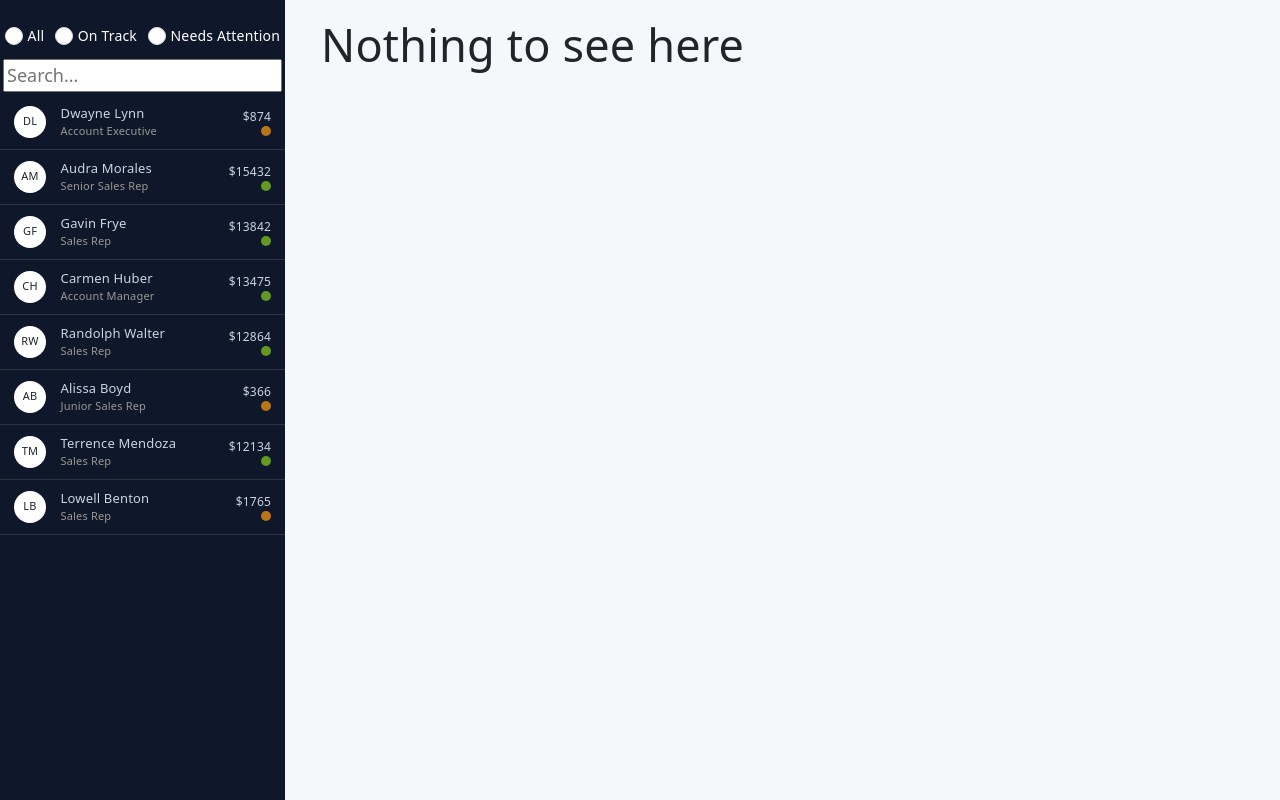
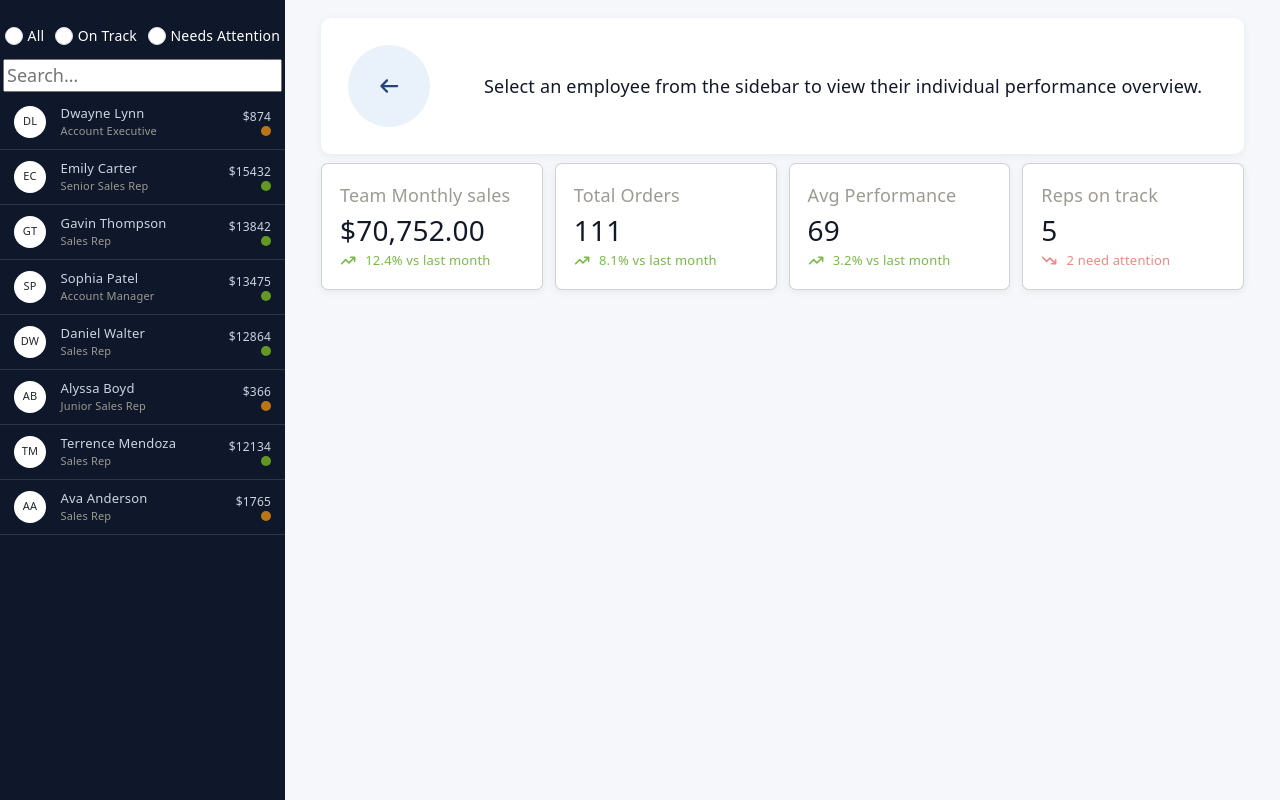
Before and after one commit to mdodd8/saas-dashboard, a React (Vite) app: page / in a window 1280 px wide. Built offline with nearby package versions, Linux system fonts and the light colour scheme.

Commit message:
empty dashboard metrics

```diff
--- a/src/App.tsx
+++ b/src/App.tsx
@@ -20,7 +20,7 @@ function App() {
             <div className="main" id="main">
                 {selectedEmployee
                     ? <EmployeeOverview employee={selectedEmployee} />
-                    : <EmptyDashboard />
+                    : <EmptyDashboard  />
                 }
             </div>
         </>
--- a/src/Components/EmptyState/EmptyDashboard.tsx
+++ b/src/Components/EmptyState/EmptyDashboard.tsx
@@ -1,6 +1,50 @@
+import MetricCard from "../Metrics/MetricCard.tsx";
+import {getAveragePerformance, getOnTrackEmployees, getTotalOrders, getTotalSales} from "../../Utils/TeamUtils.ts"
+import {faArrowTrendDown, faArrowTrendUp, faArrowLeft} from "@fortawesome/free-solid-svg-icons";
+import {employeesDataList} from "../../Data/EmployeesDataList.ts"
+import {FontAwesomeIcon} from "@fortawesome/react-fontawesome";
+
+
+
+
 function EmptyDashboard() {
+
+     console.log(getOnTrackEmployees(employeesDataList));
     return (
-        <h1>Nothing to see here</h1>
+        <>
+            <div className="overview-widget d-flex flex-row gap-5 align-items-center">
+                <div className="emp-header-av">
+                    <FontAwesomeIcon icon={faArrowLeft}/>
+                    </div>
+                <div className="d-flex flex-column">
+                    <p style={{margin: '0'}}>Select an employee from the sidebar to view their individual performance overview.</p>
+                </div>
+            </div>
+            <main>
+                <div className="common-row">
+                    <MetricCard label="Team Monthly sales" value={getTotalSales(employeesDataList).toLocaleString('en-US', {
+                        style: 'currency',
+                        currency: 'USD'
+                    })} icon={faArrowTrendUp} subtext={`12.4% vs last month`}
+                                colorClass="green-text"/>
+                    <MetricCard label="Total Orders"
+                                value={getTotalOrders(employeesDataList).toLocaleString()}
+                                icon={faArrowTrendUp}
+                                subtext={`8.1% vs last month`}
+                                colorClass={'green-text'}/>
+                    <MetricCard label="Avg Performance"
+                                value={`${getAveragePerformance(employeesDataList).toLocaleString()}`}
+                                icon={faArrowTrendUp} subtext="3.2% vs last month"
+                                colorClass={'green-text'}/>
+                    <MetricCard label="Reps on track"
+                                value={`${getOnTrackEmployees(employeesDataList).length.toLocaleString()}`}
+                                icon={faArrowTrendDown}
+                                subtext={'2 need attention'}
+                                colorClass={ 'red-text' }
+                    />
+                </div>
+            </main>
+        </>
     )
 }
 
--- a/src/Components/RevenueLineChart.tsx
+++ b/src/Components/RevenueLineChart.tsx
@@ -38,7 +38,7 @@ function LineChartComponent({ data, employeeName }: QuarterlyChartProps) {
                         <Line
                             type="monotone"
                             dataKey="team"
-                            stroke="#F5C400"
+                            stroke="#dea145"
                             name="Team average"
                             strokeWidth={2}
                             strokeDasharray="4 3"
--- a/src/Components/Sidebar/Sidebar.tsx
+++ b/src/Components/Sidebar/Sidebar.tsx
@@ -4,7 +4,7 @@ import {useState} from "react";
 import {isOnTrack, getInitials} from "../../Utils/EmployeeUtils.ts";
 
 interface SidebarProps {
-    employees?: Employee[];   // optional with default
+    employees?: Employee[];
     selectedId: number | null;
     onSelect: (employee: Employee) => void;
 }
--- a/src/Data/EmployeesDataList.ts
+++ b/src/Data/EmployeesDataList.ts
@@ -12,7 +12,7 @@ export const employeesDataList = [
         ],
         orders:[{id:1042,client:'Apex Corp',amount:'$874',status:'fulfilled'},{id:1043,client:'Nova Ltd',amount:'$320',status:'pending'},{id:1044,client:'Bright Co',amount:'$150',status:'returned'}]
     },
-    {id:2,name:'Audra Morales',role:'Senior Sales Rep',tenure:'5 yrs',sales:15432,ordersCompleted:24,target:18000,commission:1543,attendance:97,performance:86,satisfaction:91,color:1,
+    {id:2,name:'Emily Carter',role:'Senior Sales Rep',tenure:'5 yrs',sales:15432,ordersCompleted:24,target:18000,commission:1543,attendance:97,performance:86,satisfaction:91,color:1,
         quarterly:[9000,32500,24800,25432],teamQ:[38000,41000,44000,46000],
         activity:[
             {icon:faTrophy,bg:'#E1F5EE',text:'Hit 86% of quarterly target — personal best',time:'1h ago', createdAt: '2026-05-25T18:07:00'},
@@ -22,7 +22,7 @@ export const employeesDataList = [
         ],
         orders:[{id:1045,client:'Summit Inc',amount:'$4,200',status:'fulfilled'},{id:1046,client:'Delta LLC',amount:'$3,800',status:'fulfilled'},{id:1047,client:'Ridge Co',amount:'$2,100',status:'pending'}]
     },
-    {id:3,name:'Gavin Frye',role:'Sales Rep',tenure:'2 yrs',sales:13842,ordersCompleted:19,target:15000,commission:1384,attendance:88,performance:79,satisfaction:83,color:2,
+    {id:3,name:'Gavin Thompson',role:'Sales Rep',tenure:'2 yrs',sales:13842,ordersCompleted:19,target:15000,commission:1384,attendance:88,performance:79,satisfaction:83,color:2,
         quarterly:[9000,11200,12900,13842],teamQ:[38000,41000,44000,46000],
         activity:[
             {icon:faReceipt,bg:'#EEEDFE',text:'Closed Horizon deal — $2,400',time:'3h ago', createdAt: '2026-05-25T16:37:00'},
@@ -32,7 +32,7 @@ export const employeesDataList = [
         ],
         orders:[{id:1048,client:'Horizon LLC',amount:'$2,400',status:'fulfilled'},{id:1049,client:'Peak Corp',amount:'$1,900',status:'fulfilled'},{id:1050,client:'Atlas Ltd',amount:'$800',status:'pending'}]
     },
-    {id:4,name:'Carmen Huber',role:'Account Manager',tenure:'4 yrs',sales:13475,ordersCompleted:21,target:16000,commission:1348,attendance:95,performance:84,satisfaction:89,color:3,
+    {id:4,name:'Sophia Patel',role:'Account Manager',tenure:'4 yrs',sales:13475,ordersCompleted:21,target:16000,commission:1348,attendance:95,performance:84,satisfaction:89,color:3,
         quarterly:[20000,31800,13000,33475],teamQ:[38000,41000,44000,46000],
         activity:[
             {icon:faArrowsRotate,bg:'#FAEEDA',text:'Renewed 2 annual contracts this month',time:'5h ago', createdAt: '2026-05-25T15:04:00'},
@@ -42,7 +42,7 @@ export const employeesDataList = [
         ],
         orders:[{id:1051,client:'Crest Partners',amount:'$1,800',status:'fulfilled'},{id:1052,client:'Orion LLC',amount:'$2,200',status:'fulfilled'},{id:1053,client:'Maple Inc',amount:'$900',status:'pending'}]
     },
-    {id:5,name:'Randolph Walter',role:'Sales Rep',tenure:'1 yr',sales:12864,ordersCompleted:17,target:14000,commission:1286,attendance:91,performance:76,satisfaction:80,color:4,
+    {id:5,name:'Daniel Walter',role:'Sales Rep',tenure:'1 yr',sales:12864,ordersCompleted:17,target:14000,commission:1286,attendance:91,performance:76,satisfaction:80,color:4,
         quarterly:[6000,9500,24800,27864],teamQ:[38000,41000,44000,46000],
         activity:[
             {icon:faReceipt,bg:'#FAECE7',text:'Closed first enterprise deal — $3,100',time:'Today', createdAt: '2026-05-25T13:28:00'},
@@ -52,12 +52,12 @@ export const employeesDataList = [
         ],
         orders:[{id:1054,client:'Zenith Corp',amount:'$3,100',status:'fulfilled'},{id:1055,client:'Blue Ridge',amount:'$1,400',status:'pending'},{id:1056,client:'Coda LLC',amount:'$600',status:'returned'}]
     },
-    {id:6,name:'Alissa Boyd',role:'Junior Sales Rep',tenure:'6 mo',sales:366,ordersCompleted:3,target:8000,commission:37,attendance:85,performance:42,satisfaction:68,color:5,
+    {id:6,name:'Alyssa Boyd',role:'Junior Sales Rep',tenure:'6 mo',sales:366,ordersCompleted:3,target:8000,commission:37,attendance:85,performance:42,satisfaction:68,color:5,
         quarterly:[0,0,200,366],teamQ:[38000,41000,44000,46000],
         activity:[
             {icon:faPhone,bg:'#EAF3DE',text:'Completed sales onboarding program',time:'1d ago', createdAt: '2026-05-25T11:58:00'},
             {icon:faEnvelope,bg:'#E6F1FB',text:'First cold email sequence launched',time:'3d ago', createdAt: '2026-05-25T11:26:00'},
-            {icon:faUsers,bg:'#E1F5EE',text:'Shadowed Audra on 3 discovery calls',time:'1w ago', createdAt: '2026-05-25T11:09:00'},
+            {icon:faUsers,bg:'#E1F5EE',text:'Shadowed Emily on 3 discovery calls',time:'1w ago', createdAt: '2026-05-25T11:09:00'},
             {icon:faStar,bg:'#FAEEDA',text:'Closed first solo deal — $366',time:'2w ago', createdAt: '2026-05-25T10:37:00'},
         ],
         orders:[{id:1057,client:'Spark LLC',amount:'$200',status:'fulfilled'},{id:1058,client:'Nano Co',amount:'$100',status:'fulfilled'},{id:1059,client:'Pixl Inc',amount:'$66',status:'pending'}]
@@ -72,7 +72,7 @@ export const employeesDataList = [
         ],
         orders:[{id:1060,client:'Clio Corp',amount:'$2,800',status:'fulfilled'},{id:1061,client:'Apex Ltd',amount:'$2,100',status:'fulfilled'},{id:1062,client:'Surge Co',amount:'$1,200',status:'pending'}]
     },
-    {id:8,name:'Lowell Benton',role:'Sales Rep',tenure:'1.5 yrs',sales:1765,ordersCompleted:6,target:10000,commission:177,attendance:87,performance:52,satisfaction:71,color:7,
+    {id:8,name:'Ava Anderson',role:'Sales Rep',tenure:'1.5 yrs',sales:1765,ordersCompleted:6,target:10000,commission:177,attendance:87,performance:52,satisfaction:71,color:7,
         quarterly:[200,500,1200,1765],teamQ:[38000,41000,44000,46000],
         activity:[
             {icon:faPhone,bg:'#F1EFE8',text:'Rebooked 4 cancelled demos this week',time:'2h ago', createdAt: '2026-05-25T09:05:00'},
--- a/src/Interfaces/Interfaces.ts
+++ b/src/Interfaces/Interfaces.ts
@@ -11,9 +11,9 @@ export interface MetricCardProps {
 
 // --- Line Chart Card ---
 export interface QuarterlyDataPoint {
-    quarter: string;        // "Q1", "Q2", "Q3", "Q4"
-    individual: number;     // the selected employee's sales that quarter
-    team: number;           // the team average/total that quarter
+    quarter: string;
+    individual: number;
+    team: number;
 }
 
 export interface QuarterlyChartProps {
--- /dev/null
+++ b/src/Utils/TeamUtils.ts
@@ -0,0 +1,20 @@
+import type { Employee } from "../Interfaces/Employees.ts";
+import {isOnTrack} from "./EmployeeUtils.ts";
+
+export function getTotalSales(employees: Employee[]): number {
+    return employees.reduce((sum, e) => sum + e.sales, 0);
+}
+
+export function getTotalOrders(employees: Employee[]): number {
+    return employees.reduce((sum, e) => sum + e.ordersCompleted, 0);
+}
+
+export function getAveragePerformance(employees: Employee[]): number {
+    if (employees.length === 0) return 0;
+    const total = employees.reduce((sum, e) => sum + e.performance, 0);
+    return Math.round(total / employees.length);
+}
+
+export function getOnTrackEmployees(employees: Employee[]): Employee[] {
+    return employees.filter(e => isOnTrack(e));
+}
```
Also changed, not shown: src/Components/EmptyState/EmptyDashboard.css (+12 -0 lines), src/Utils/IconMaps.ts (deleted, +0 -10 lines).
